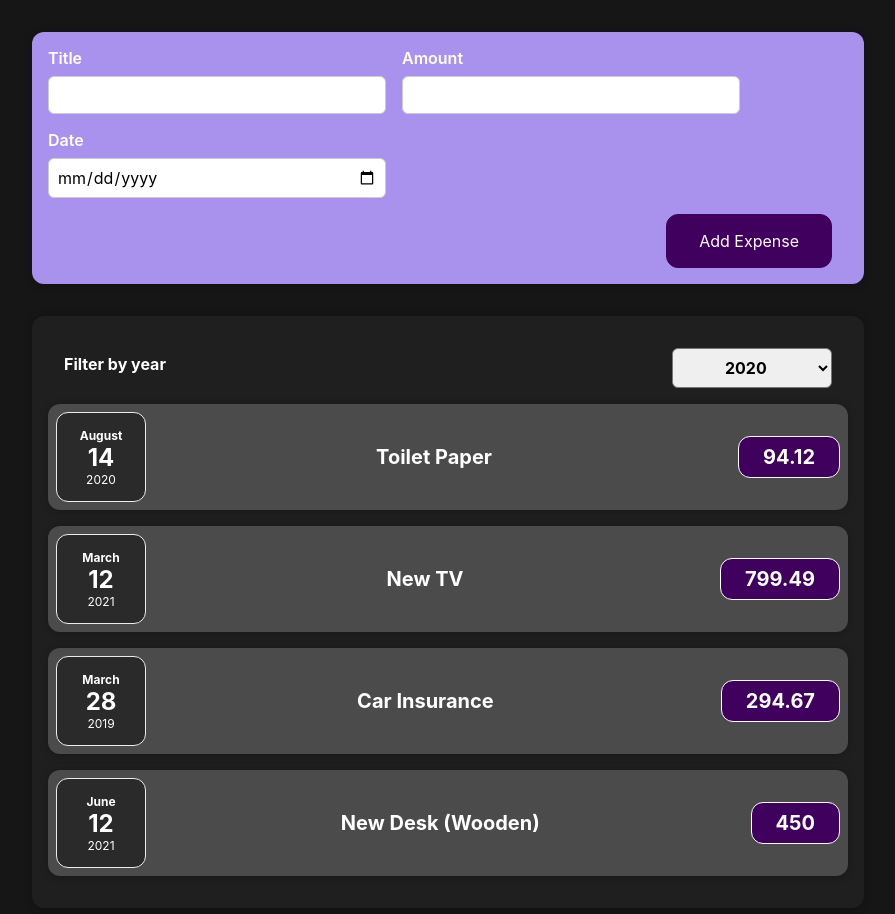
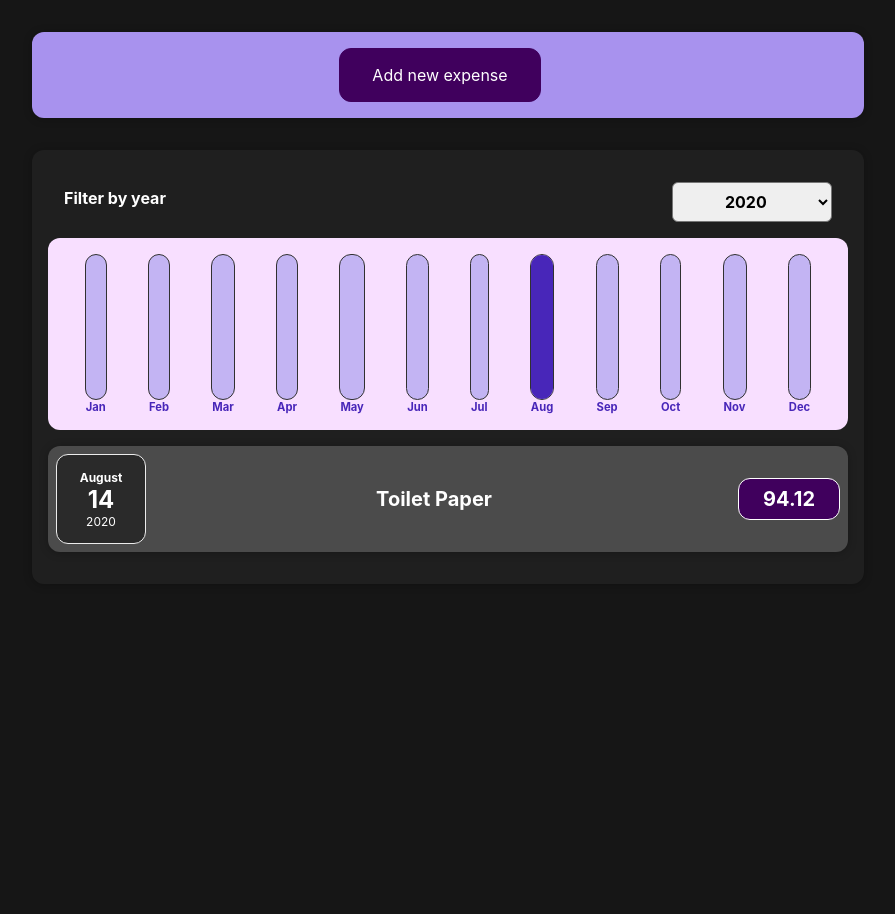
Before and after one commit to kevinduliepre/react-course, a React (Create React App) app: page / in a window 1280 px wide. Shown: the top 914 px of the page, without its empty margins (192-1087 px from the left). After the commit the page ends 800 px from the top, so only its background shows below. Built offline with nearby package versions, Linux system fonts and the light colour scheme.

Commit message:
First project completed!

```diff
--- a/src/App.js
+++ b/src/App.js
@@ -1,11 +1,10 @@
-import React from "react";
+import React, { useState } from "react";
 
 import "./App.css";
 import Expenses from "./components/Expenses/Expenses";
 import NewExpense from "./components/NewExpense/NewExpense";
 
-const App = () => {
-  const expenses = [
+const DUMMY_EXPENSES = [
   {
     id: "e1",
     title: "Toilet Paper",
@@ -27,9 +26,13 @@
   },
 ];
 
+const App = () => {
+  const [expenses, setExpenses] = useState(DUMMY_EXPENSES);
+
   const addExpenseHandler = (expense) => {
-    console.log("In App.js");
-    console.log(expense);
+    setExpenses((prevExpenses) => {
+      return [expense, ...prevExpenses];
+    });
   };
 
   return (
--- /dev/null
+++ b/src/components/Chart/Chart.css
@@ -0,0 +1,9 @@
+.chart {
+  padding: 1rem;
+  border-radius: 12px;
+  background-color: #f8dfff;
+  text-align: center;
+  display: flex;
+  justify-content: space-around;
+  height: 10rem;
+}
--- /dev/null
+++ b/src/components/Chart/Chart.js
@@ -0,0 +1,25 @@
+import React from "react";
+import "./Chart.css";
+
+import ChartBar from "./ChartBar";
+
+const Chart = (props) => {
+  const dataPointValues = props.dataPoints.map((dataPoint) => dataPoint.value);
+
+  const totalMaximum = Math.max(...dataPointValues);
+
+  return (
+    <div className="chart">
+      {props.dataPoints.map((dataPoint) => (
+        <ChartBar
+          key={dataPoint.label}
+          value={dataPoint.value}
+          maxValue={totalMaximum}
+          label={dataPoint.label}
+        />
+      ))}
+    </div>
+  );
+};
+
+export default Chart;
--- /dev/null
+++ b/src/components/Chart/ChartBar.css
@@ -0,0 +1,31 @@
+.chart-bar {
+  height: 100%;
+  display: flex;
+  flex-direction: column;
+  align-items: center;
+}
+
+.chart-bar__inner {
+  height: 100%;
+  width: 100%;
+  border: 1px solid #313131;
+  border-radius: 12px;
+  background-color: #c3b4f3;
+  overflow: hidden;
+  display: flex;
+  flex-direction: column;
+  justify-content: flex-end;
+}
+
+.chart-bar__fill {
+  background-color: #4826b9;
+  width: 100%;
+  transition: all 0.3s ease-out;
+}
+
+.chart-bar__label {
+  font-weight: bold;
+  font-size: 0.7rem;
+  text-align: center;
+  color: #4826b9;
+}
--- /dev/null
+++ b/src/components/Chart/ChartBar.js
@@ -0,0 +1,24 @@
+import React from "react";
+import "./ChartBar.css";
+
+const ChartBar = (props) => {
+  let barFillHeight = "0%";
+
+  if (props.maxValue > 0) {
+    barFillHeight = Math.round((props.value / props.maxValue) * 100) + "%";
+  }
+
+  return (
+    <div className="chart-bar">
+      <div className="chart-bar__inner">
+        <div
+          className="chart-bar__fill"
+          style={{ height: barFillHeight }}
+        ></div>
+      </div>
+      <div className="chart-bar__label">{props.label}</div>
+    </div>
+  );
+};
+
+export default ChartBar;
--- a/src/components/Expenses/ExpenseItem.js
+++ b/src/components/Expenses/ExpenseItem.js
@@ -6,6 +6,7 @@
 
 const ExpenseItem = (props) => {
   return (
+    <li>
       <Card className="expense-item">
         <ExpenseDate date={props.date} />
         <div className="expense-item__description">
@@ -13,6 +14,7 @@
           <div className="expense-item__price">{props.amount}</div>
         </div>
       </Card>
+    </li>
   );
 };
 
--- a/src/components/Expenses/Expenses.js
+++ b/src/components/Expenses/Expenses.js
@@ -1,9 +1,10 @@
 import React, { useState } from "react";
 import Card from "../UI/Card";
-import ExpenseItem from "./ExpenseItem";
 
 import "./Expenses.css";
+import ExpensesChart from "./ExpensesChart";
 import ExpensesFilter from "./ExpensesFilter";
+import ExpensesList from "./ExpensesList";
 
 const Expenses = (props) => {
   const [filteredYear, setFilteredYear] = useState("2020");
@@ -12,32 +13,18 @@
     setFilteredYear(selectedYear);
   };
 
+  const filteredExpenses = props.items.filter((expense) => {
+    return expense.date.getFullYear().toString() === filteredYear;
+  });
+
   return (
     <Card className="expenses">
       <ExpensesFilter
         selected={filteredYear}
         onChangeFilter={filterChangeHandler}
       />
-      <ExpenseItem
-        title={props.items[0].title}
-        amount={props.items[0].amount}
-        date={props.items[0].date}
-      />
-      <ExpenseItem
-        title={props.items[1].title}
-        amount={props.items[1].amount}
-        date={props.items[1].date}
-      />
-      <ExpenseItem
-        title={props.items[2].title}
-        amount={props.items[2].amount}
-        date={props.items[2].date}
-      />
-      <ExpenseItem
-        title={props.items[3].title}
-        amount={props.items[3].amount}
-        date={props.items[3].date}
-      />
+      <ExpensesChart expenses={filteredExpenses} />
+      <ExpensesList items={filteredExpenses} />
     </Card>
   );
 };
--- /dev/null
+++ b/src/components/Expenses/ExpensesChart.js
@@ -0,0 +1,28 @@
+import React from "react";
+import Chart from "../Chart/Chart";
+
+const ExpensesChart = (props) => {
+  const chartDataPoints = [
+    { label: "Jan", value: 0 },
+    { label: "Feb", value: 0 },
+    { label: "Mar", value: 0 },
+    { label: "Apr", value: 0 },
+    { label: "May", value: 0 },
+    { label: "Jun", value: 0 },
+    { label: "Jul", value: 0 },
+    { label: "Aug", value: 0 },
+    { label: "Sep", value: 0 },
+    { label: "Oct", value: 0 },
+    { label: "Nov", value: 0 },
+    { label: "Dec", value: 0 },
+  ];
+
+  for (const expense of props.expenses) {
+    const expenseMonth = expense.date.getMonth();
+    chartDataPoints[expenseMonth].value += expense.amount;
+  }
+
+  return <Chart dataPoints={chartDataPoints} />;
+};
+
+export default ExpensesChart;
--- /dev/null
+++ b/src/components/Expenses/ExpensesList.css
@@ -0,0 +1,9 @@
+.expenses-list {
+    list-style: none;
+    padding: 0;
+  }
+
+  .expenses-list__fallback {
+    color: white;
+    text-align: center;
+  }
--- /dev/null
+++ b/src/components/Expenses/ExpensesList.js
@@ -0,0 +1,25 @@
+import React from "react";
+
+import "./ExpensesList.css";
+import ExpenseItem from "./ExpenseItem";
+
+const ExpensesList = (props) => {
+  if (props.items.length === 0) {
+    return <h2 className="expenses-list__fallback">Found no expenses</h2>;
+  }
+
+  return (
+    <ul className="expenses-list">
+      {props.items.map((expense) => (
+        <ExpenseItem
+          key={expense.id}
+          title={expense.title}
+          amount={expense.amount}
+          date={expense.date}
+        />
+      ))}
+    </ul>
+  );
+};
+
+export default ExpensesList;
--- a/src/components/NewExpense/ExpenseForm.js
+++ b/src/components/NewExpense/ExpenseForm.js
@@ -37,7 +37,7 @@
 
     const expenseData = {
       title: enteredTitle,
-      amount: enteredAmount,
+      amount: +enteredAmount,
       date: new Date(enteredDate),
     };
 
@@ -80,7 +80,11 @@
           />
         </div>
       </div>
+
       <div className="new-expense__actions">
+        <button type="button" onClick={props.onCancel}>
+          Cancel
+        </button>
         <button type="submit">Add Expense</button>
       </div>
     </form>
--- a/src/components/NewExpense/NewExpense.js
+++ b/src/components/NewExpense/NewExpense.js
@@ -1,20 +1,39 @@
-import React from "react";
+import React, { useState } from "react";
 import ExpenseForm from "./ExpenseForm";
 
 import "./NewExpense.css";
 
 const NewExpense = (props) => {
+  const [isEditing, setIsEditing] = useState(false);
+
   const saveExpenseDataHandler = (enteredExpenseData) => {
     const expenseData = {
       ...enteredExpenseData,
       id: Math.random().toString(),
     };
     props.onAddExpense(expenseData);
+    setIsEditing(false);
+  };
+
+  const startEditingHandler = () => {
+    setIsEditing(true);
+  };
+
+  const stopEditingHanlder = () => {
+    setIsEditing(false);
   };
 
   return (
     <div className="new-expense">
-      <ExpenseForm onSaveExpenseData={saveExpenseDataHandler} />
+      {!isEditing && (
+        <button onClick={startEditingHandler}>Add new expense</button>
+      )}
+      {isEditing && (
+        <ExpenseForm
+          onSaveExpenseData={saveExpenseDataHandler}
+          onCancel={stopEditingHanlder}
+        />
+      )}
     </div>
   );
 };
```
Lines whose indentation alone changed are shown as unchanged.
